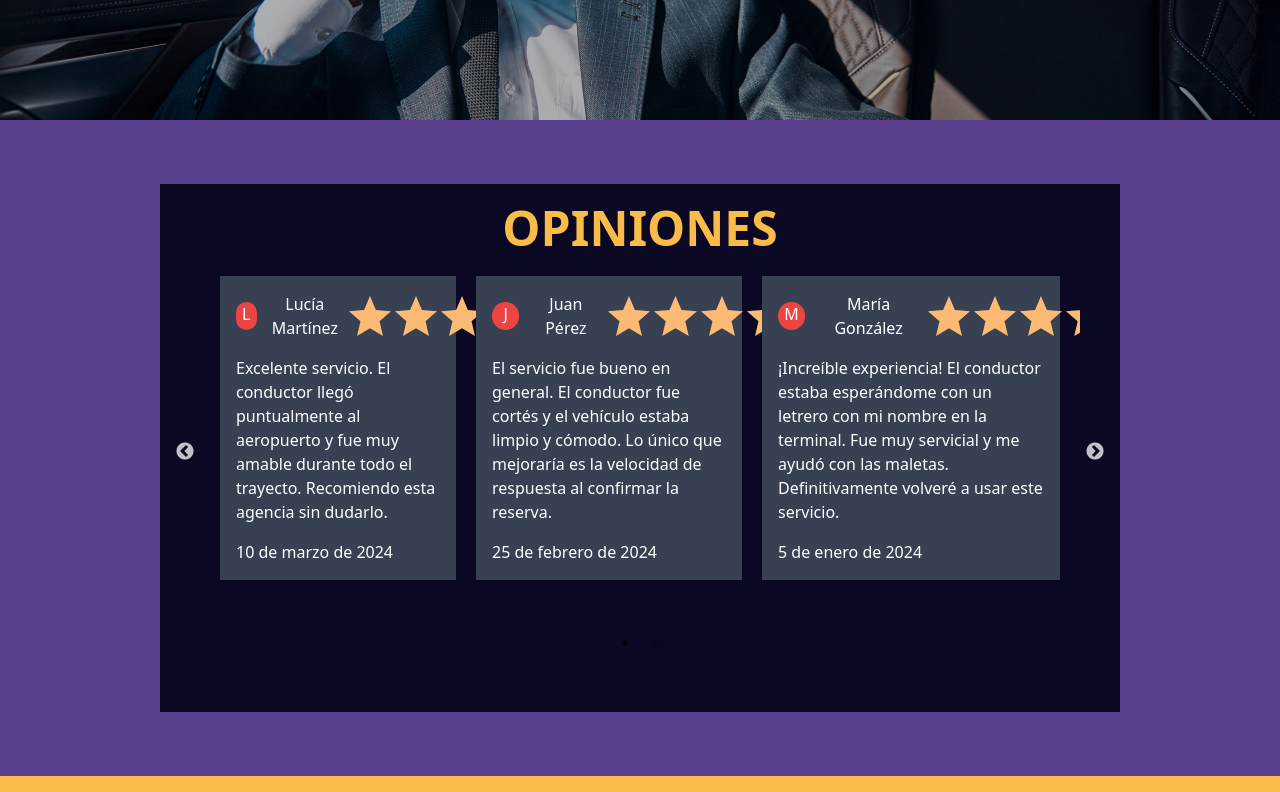
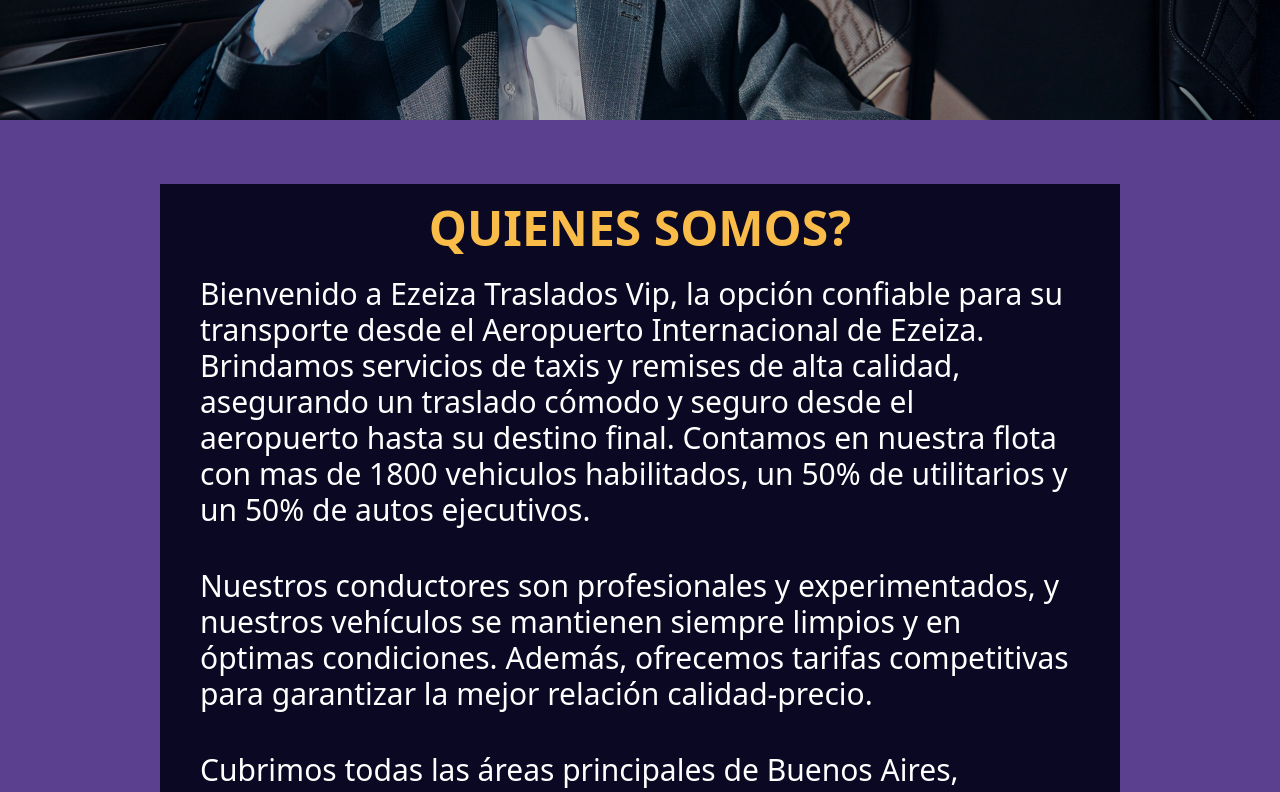
Before and after one commit to sibbbbbb/ezeizatrasladosvip, a React (Vite) app: page / in a window 1280 px wide. Shown: the part 1160-1952 px from the top of the page. Built offline with nearby package versions, Linux system fonts and the light colour scheme.

Commit message:
Quitar opiniones

```diff
--- a/src/sections/Site.tsx
+++ b/src/sections/Site.tsx
@@ -5,7 +5,7 @@
 import Banner from "@/sections/Banner";
 import Separator from "@/sections/Separator";
 import Benefits from "@/sections/Benefits";
-import Opinions from "@/sections/Opinions";
+// import Opinions from "@/sections/Opinions";
 import AboutUs from "@/sections/AboutUs";
 import OurFleet from "@/sections/OurFleet";
 
@@ -33,7 +33,7 @@
         <Separator />
       </div>
       <Benefits />
-      <Opinions />
+      {/* <Opinions /> */}
       <AboutUs />
       <OurFleet />
     </div>
```
